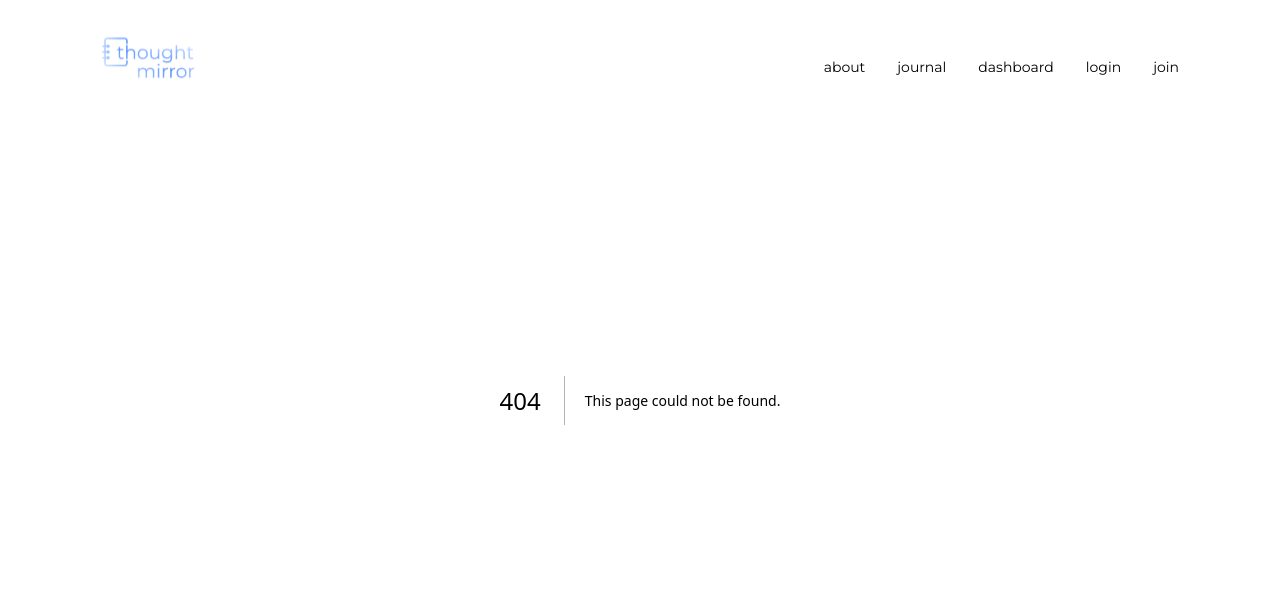
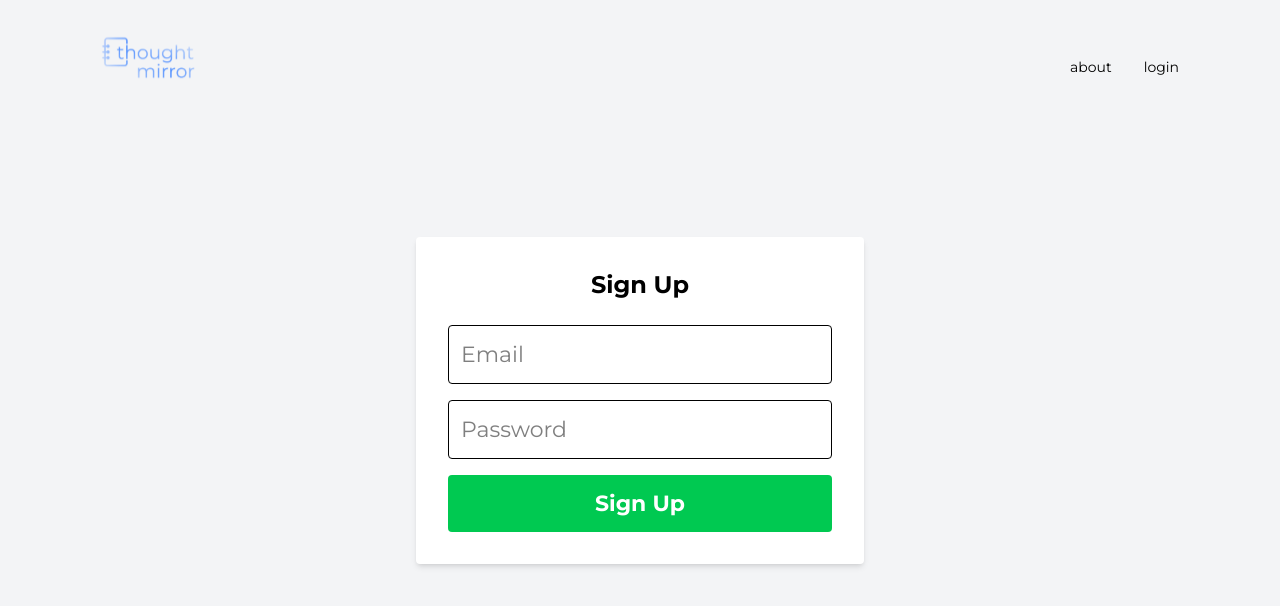
Before and after one commit to archangelinux/thoughtmirror, a Next.js app in the folder frontend/: page /pages/signup in a window 1280 px wide. Before the commit this address had no page. Shown: the top 606 px of the page. Built offline with nearby package versions, Linux system fonts and the light colour scheme; no server answers.

Commit message:
base login implemented- no create account tho

```diff
--- a/frontend/package.json
+++ b/frontend/package.json
@@ -16,6 +16,7 @@
     "@fullcalendar/timegrid": "^6.1.15",
     "@heroicons/react": "^2.2.0",
     "date-fns": "^4.1.0",
+    "firebase": "^11.5.0",
     "next": "15.2.3",
     "react": "^19.0.0",
     "react-anchor-link-smooth-scroll": "^1.0.12",
--- a/frontend/src/app/components/navbar/index.tsx
+++ b/frontend/src/app/components/navbar/index.tsx
@@ -1,17 +1,43 @@
 "use client";
 
-import React from "react";
+import React, { useEffect, useState } from "react";
 import Link from "next/link";
 import Image from "next/image";
 import { usePathname } from "next/navigation";
 import { Bars3Icon } from "@heroicons/react/24/solid";
 
+import { auth } from "@/app/firebase/firebaseConfig";
+import { User } from "firebase/auth";
+import router from "next/router";
+
 export default function Navbar() {
+  const [user, setUser] = useState<User | null>(null);
+  const [loading, setLoading] = useState(true);
   const pathname = usePathname();
+
+  useEffect(() => {
+    const unsubscribe = auth.onAuthStateChanged((currentUser) => {
+      setUser(currentUser);
+      setLoading(false);
+    });
+
+    return () => unsubscribe();
+  }, []);
 
   function linkStyle(href: string) {
     return pathname === href ? "text-[#85A5DF] font-semibold" : "text-black";
   }
+
+  if (loading) return null;
+
+  const handleSignOut = async () => {
+    try {
+      await auth.signOut();
+      router.push("/");
+    } catch (error) {
+      console.error("Error signing out:", error);
+    }
+  };
 
   return (
     <nav className="fixed top-0 left-0 right-0 z-30 py-6 px-6 bg-transparent">
@@ -25,18 +51,30 @@ export default function Navbar() {
             <Link href="/pages/about" className={linkStyle("/pages/about")}>
                 about
             </Link>
+            {user ? (
+                <>
                 <Link href="/pages/journal" className={linkStyle("/pages/journal")}>
                     journal
                 </Link>
                 <Link href="/pages/dashboard" className={linkStyle("/pages/dashboard")}>
                     dashboard
                 </Link>
-          <Link href="/pages/login" className={linkStyle("/pages/login")}>
+                <button
+                  onClick={handleSignOut}
+                  className="text-sm"
+                >
+                  <Link href="/">sign out</Link>
+                </button>
+                </>
+                ) : (
+                <Link href="/pages/signin" className={linkStyle("/pages/login")}>
                     login
                 </Link>
-          <Link href="/pages/join" className={linkStyle("/pages/join")}>
+            )}
+
+          {/*<Link href="/pages/signup" className={linkStyle("/pages/join")}>
             join
-          </Link>
+          </Link>*/}
         </div>
 
         {/* Hamburger icon (for mobile) */}
--- /dev/null
+++ b/frontend/src/app/firebase/authService.ts
@@ -0,0 +1,19 @@
+import { auth } from "./firebaseConfig";
+import { GoogleAuthProvider, signInWithPopup, signOut, createUserWithEmailAndPassword, signInWithEmailAndPassword } from "firebase/auth";
+
+export const signUp = (email: string, password: string) => {
+  return createUserWithEmailAndPassword(auth, email, password);
+};
+
+export const signIn = (email: string, password: string) => {
+  return signInWithEmailAndPassword(auth, email, password);
+};
+
+export const logOut = () => {
+  return signOut(auth);
+};
+
+export const signInWithGoogle = () => {
+  const provider = new GoogleAuthProvider();
+  return signInWithPopup(auth, provider);
+};
--- /dev/null
+++ b/frontend/src/app/firebase/firebaseConfig.ts
@@ -0,0 +1,33 @@
+// Import the functions you need from the SDKs you need
+import { initializeApp } from 'firebase/app';
+import { getAuth, setPersistence, browserSessionPersistence } from 'firebase/auth';
+import { getAnalytics, isSupported } from 'firebase/analytics';
+
+const firebaseConfig = {
+    apiKey: process.env.NEXT_PUBLIC_FIREBASE_API_KEY,
+    authDomain: process.env.NEXT_PUBLIC_FIREBASE_AUTH_DOMAIN,
+    projectId: process.env.NEXT_PUBLIC_FIREBASE_PROJECT_ID,
+    storageBucket: process.env.NEXT_PUBLIC_FIREBASE_STORAGE_BUCKET,
+    messagingSenderId: process.env.NEXT_PUBLIC_FIREBASE_MESSAGING_SENDER_ID,
+    appId: process.env.NEXT_PUBLIC_FIREBASE_APP_ID,
+    measurementId: process.env.NEXT_PUBLIC_FIREBASE_MEASUREMENT_ID,
+  };
+
+  const app = initializeApp(firebaseConfig);
+  const auth = getAuth(app);
+
+  // Set session persistence
+  setPersistence(auth, browserSessionPersistence).catch((error) => {
+    console.error("Persistence error:", error);
+  });
+
+  let analytics = null;
+  if (typeof window !== 'undefined') {
+    isSupported().then((supported) => {
+      if (supported) {
+        analytics = getAnalytics(app);
+      }
+    });
+  }
+
+  export { auth, analytics };
--- a/frontend/src/app/pages/login/page.tsx
+++ /dev/null
@@ -1,17 +0,0 @@
-"use client";
-import Calendar from "@/app/components/calendar";
-import Navbar from "@/app/components/navbar";
-import React, { useState } from "react";
-import { SelectedPage } from "@/utils/types";
-
-
-
-export default function Login() {
-    return (
-      <>
-        <div className = "w-150 h-150 ml-20 mt-50">
-            <h1>LOGIN/SIGNUP</h1>
-        </div>
-      </>
-    )
-  }
--- /dev/null
+++ b/frontend/src/app/pages/signin/page.tsx
@@ -0,0 +1,91 @@
+// src/app/main-site/auth/SignInWithGoogle/page.tsx
+"use client";
+
+import React, { useEffect, useState } from "react";
+import { signInWithGoogle } from "@/app/firebase/authService";
+import { useRouter } from "next/navigation";
+import { auth } from "@/app/firebase/firebaseConfig";
+
+function SendEmail(userEmail: string) {
+  const sendEmailToBackend = async (userEmail: string) => {
+    try {
+      const response = await fetch(
+        "localhost:8000/get_email",
+        {
+          method: "POST",
+          headers: {
+            "Content-Type": "application/json",
+          },
+          body: JSON.stringify({ userEmail }),
+        }
+      );
+      const data = await response.json();
+
+      if (response.ok) {
+        console.log(data.message);
+      } else {
+        console.log(`Error: ${data.error}`);
+      }
+    } catch (error) {
+      console.error("Error sending number:", error);
+      console.log("An error occurred while sending the number.");
+    }
+  };
+  return sendEmailToBackend(userEmail);
+}
+
+const SignInWithGoogle: React.FC = () => {
+  const router = useRouter();
+  const [loading, setLoading] = useState(true);
+
+  useEffect(() => {
+    const unsubscribe = auth.onAuthStateChanged((user) => {
+      if (user) {
+        router.replace("/pages/dashboard"); // redirect to fashboard
+      }
+      setLoading(false);
+    });
+    return () => unsubscribe();
+  }, [router]);
+
+  const handleGoogleSignIn = async () => {
+    try {
+      setLoading(true);
+      const user_credential = await signInWithGoogle();
+
+      if (user_credential) {
+        const email = user_credential.user.email;
+        if (email) {
+          SendEmail(email);
+        }
+      }
+    } catch (error) {
+      console.error("Google sign-in error:", error);
+      setLoading(false);
+    }
+  };
+
+  if (loading) {
+    return (
+      <div className="flex items-center justify-center min-h-screen bg-gray-100">
+        <p>Loading...</p>
+      </div>
+    );
+  }
+
+  return (
+    <div className="flex items-center justify-center min-h-screen bg-gray-100">
+      <div className="text-center">
+        <h2 className="text-2xl font-bold mb-6">Sign In with Google</h2>
+        <button
+          onClick={handleGoogleSignIn}
+          className="px-6 py-3 bg-blue-500 text-white font-semibold rounded-md hover:bg-blue-600 transition duration-300"
+        >
+          Sign In with Google
+        </button>
+      </div>
+    </div>
+  );
+};
+
+export default SignInWithGoogle;
--- /dev/null
+++ b/frontend/src/app/pages/signup/page.tsx
@@ -0,0 +1,51 @@
+// src/app/main-site/auth/SignUp/page.tsx
+"use client";
+
+import React, { useState } from "react";
+import { signUp } from "@/app/firebase/authService";
+
+const SignUp: React.FC = () => {
+  const [email, setEmail] = useState("");
+  const [password, setPassword] = useState("");
+  const [error, setError] = useState<string | null>(null);
+
+  const handleSignUp = async (e: React.FormEvent) => {
+    e.preventDefault();
+    try {
+      await signUp(email, password);
+      // Redirect or handle successful sign-up
+    } catch (err: unknown) {
+      if (err instanceof Error) {
+        setError(err.message);
+      }
+    }
+  };
+
+  return (
+    <div className="flex items-center justify-center min-h-screen bg-gray-100">
+      <form onSubmit={handleSignUp} className="bg-white p-8 rounded shadow-md w-full max-w-md">
+        <h2 className="text-2xl font-bold mb-6 text-center">Sign Up</h2>
+        {error && <p className="text-red-500">{error}</p>}
+        <input
+          type="email"
+          placeholder="Email"
+          value={email}
+          onChange={(e) => setEmail(e.target.value)}
+          className="w-full p-3 border rounded mb-4"
+        />
+        <input
+          type="password"
+          placeholder="Password"
+          value={password}
+          onChange={(e) => setPassword(e.target.value)}
+          className="w-full p-3 border rounded mb-4"
+        />
+        <button type="submit" className="w-full bg-green-500 text-white p-3 rounded font-bold">
+          Sign Up
+        </button>
+      </form>
+    </div>
+  );
+};
+
+export default SignUp;
```
Also changed, not shown: 1 other file (tests, documents, lock files or other folders). Lines whose indentation alone changed are shown as unchanged.
